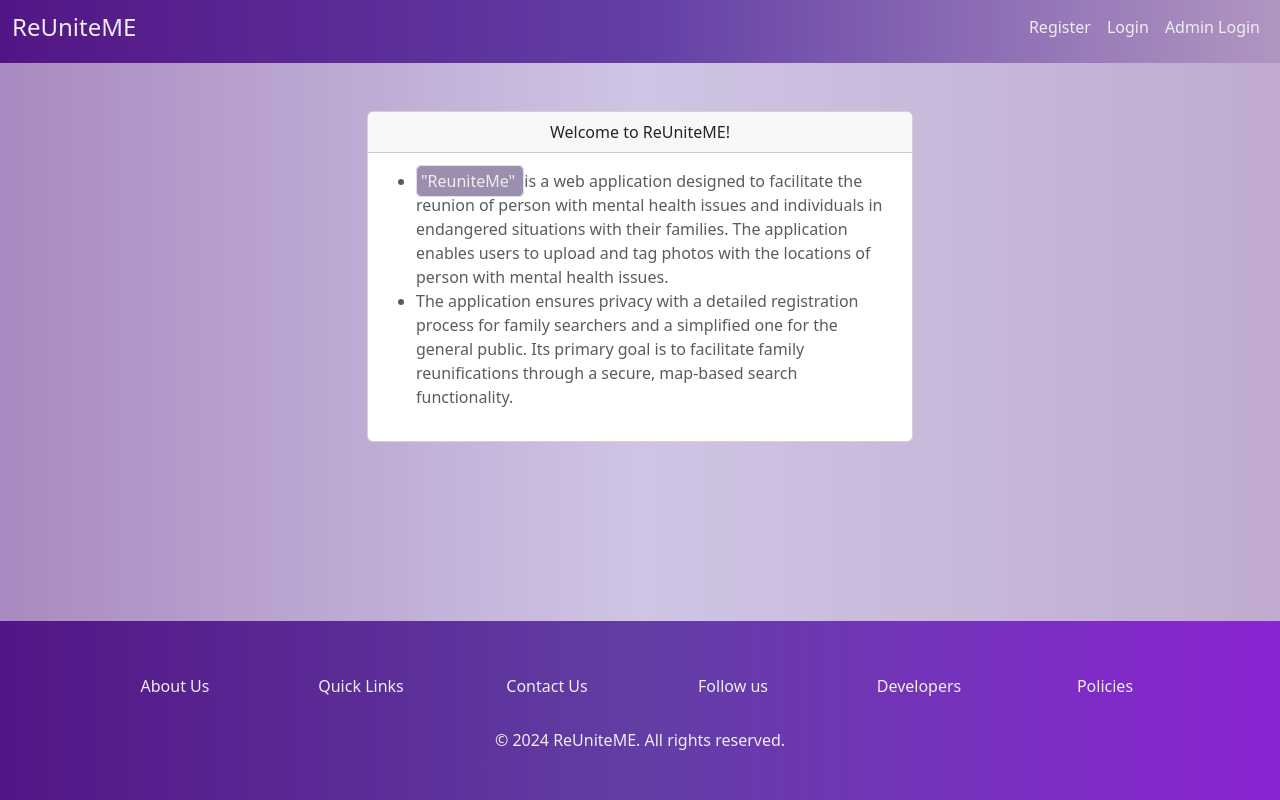
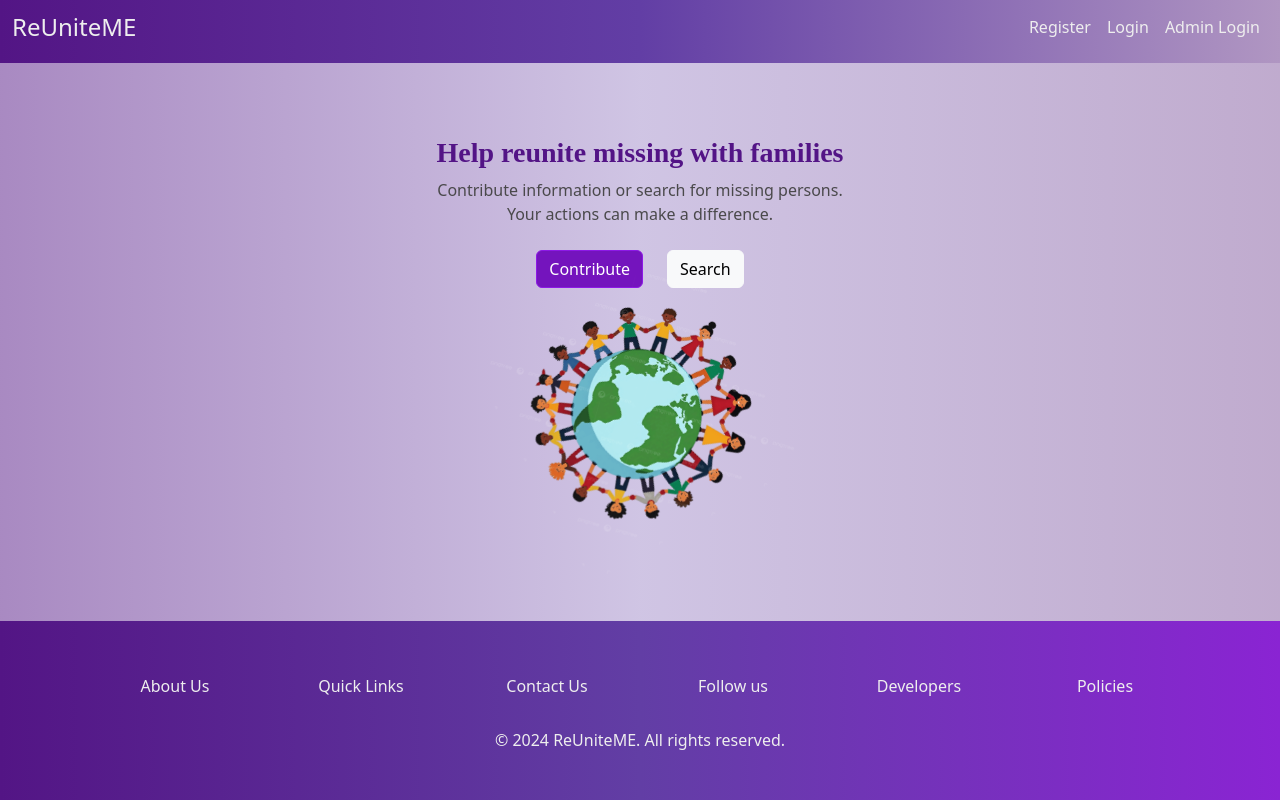
Before and after one commit to jeelion22/reuniteME-Frontend, a React (Vite) app: page / in a window 1280 px wide. Built offline with nearby package versions, Linux system fonts and the light colour scheme.

Commit message:
home page appearance change

```diff
--- a/index.html
+++ b/index.html
@@ -2,7 +2,7 @@
 <html lang="en">
   <head>
     <meta charset="UTF-8" />
-    <link rel="icon" type="image/svg+xml" href="/vite.svg" />
+    <!-- <link rel="icon" type="image/svg+xml" href="/vite.svg" /> -->
     <meta name="viewport" content="width=device-width, initial-scale=1.0" />
     <title>ReUniteME</title>
     <link rel="stylesheet" href="./src/index.css" />
--- a/package.json
+++ b/package.json
@@ -18,6 +18,8 @@
     "formik": "^2.4.6",
     "react": "^18.2.0",
     "react-dom": "^18.2.0",
+    "react-flow-renderer": "^10.3.17",
+    "react-icons": "^5.5.0",
     "react-international-phone": "^4.2.9",
     "react-paginate": "^8.2.0",
     "react-phone-number-input": "^3.4.3",
--- a/src/components/Home.jsx
+++ b/src/components/Home.jsx
@@ -1,14 +1,19 @@
 import "../styles/Home.css";
 import React from "react";
-// import Loader from "./Loader";
+// import HomepageCarousel from "./HomepageCarousel";
+import humanity from "../assets/humanity.png";
+// import { Link } from "react-router-dom";
+import { useNavigate } from "react-router-dom";
 
 const Home = () => {
+  const navigate = useNavigate();
+
   return (
     <div>
       <div className="container mt-5 ">
         <div className="row">
           <div className="col-md-6 offset-md-3">
-            <div className="card">
+            {/* <div className="card">
               <div className="card-header title">Welcome to ReUniteME!</div>
               <div className="card-body">
                 <ul className="text-muted">
@@ -32,10 +37,67 @@ const Home = () => {
                   </li>
                 </ul>
               </div>
+            </div> */}
+
+            {/* <HomepageCarousel /> */}
+
+            <div className="text-center p-4">
+              <div
+                style={{
+                  fontFamily: "Plus Jakarta Sans",
+                  fontWeight: "bold",
+                  fontSize: "28px",
+                  lineHeight: "35px",
+                  marginBottom: "8px",
+                  color: "rgb(83, 20, 134)",
+                }}
+              >
+                Help reunite missing with families
+              </div>
+
+              <div style={{ color: "rgb(74, 73, 75)" }}>
+                Contribute information or search for missing persons. <br />{" "}
+                Your actions can make a difference.
+              </div>
+
+              <div className="d-flex mt-4 gap-4 justify-content-center">
+                <button
+                  type="button"
+                  class="btn btn-primary "
+                  onClick={() => navigate("/users/register")}
+                >
+                  Contribute
+                </button>
+
+                <button
+                  type="button"
+                  class="btn btn-light btn-transparent"
+                  onClick={() => navigate("/users/login")}
+                >
+                  Search
+                </button>
+              </div>
+
+              <div>
+                <img
+                  src={humanity}
+                  className="w-50"
+                  alt="humanity-image"
+                  style={{
+                    animation: "spin 24s linear infinite",
+                  }}
+                />
+                <style>
+                  {`
+      @keyframes spin {
+        from { transform: rotate(0deg); }
+        to { transform: rotate(360deg); }
+      }
+    `}
+                </style>
+              </div>
             </div>
           </div>
-
-          {/* <Loader /> */}
         </div>
       </div>
     </div>
--- a/src/index.css
+++ b/src/index.css
@@ -7,3 +7,14 @@
   justify-content: space-between;
   min-height: 100vh;
 }
+
+
+.btn-primary {
+  background-color:  #7414bd  !important;
+  border-color: #8d19e6 !important;
+}
+
+.btn-primary:hover {
+  background-color: #7414bd !important; /* slightly darker shade */
+  border-color: #7414bd !important;
+}
```
Also changed, not shown: src/assets/humanity.png (added), 1 other file (tests, documents, lock files or other folders).
